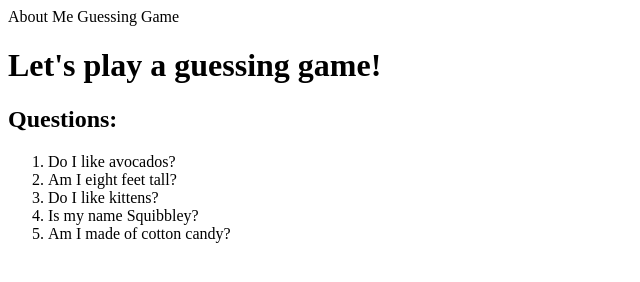
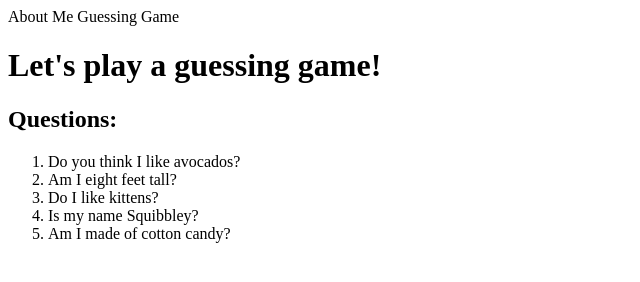
Before and after one commit to muddledsignal/about_me, a plain HTML site: page index.html in a window 1280 px wide. Shown: the full height of the page, 0-640 px from the left. Drawn offline with Linux system fonts and the light colour scheme.

```diff
--- a/index.html
+++ b/index.html
@@ -8,7 +8,7 @@
         <h2>Questions:</h2>
         <p>
             <ol>
-                <li>Do I like avocados?</li>
+                <li>Do you think I like avocados?</li>
                 <li>Am I eight feet tall?</li>
                 <li>Do I like kittens?</li>
                 <li>Is my name Squibbley?</li>
```
Also changed, not shown: .eslintrc.json (added), css/reset.css (line endings or trailing spaces), 3 other files.
